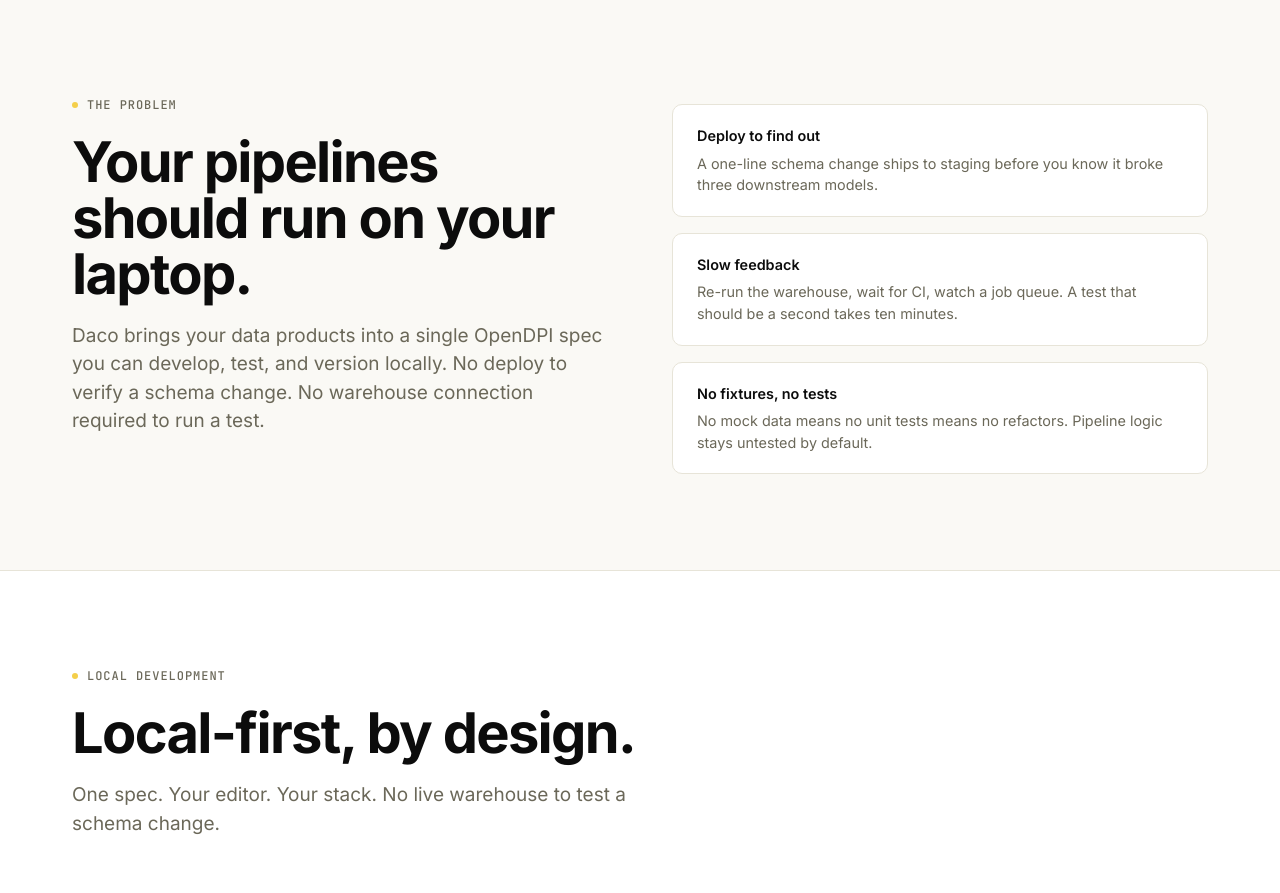
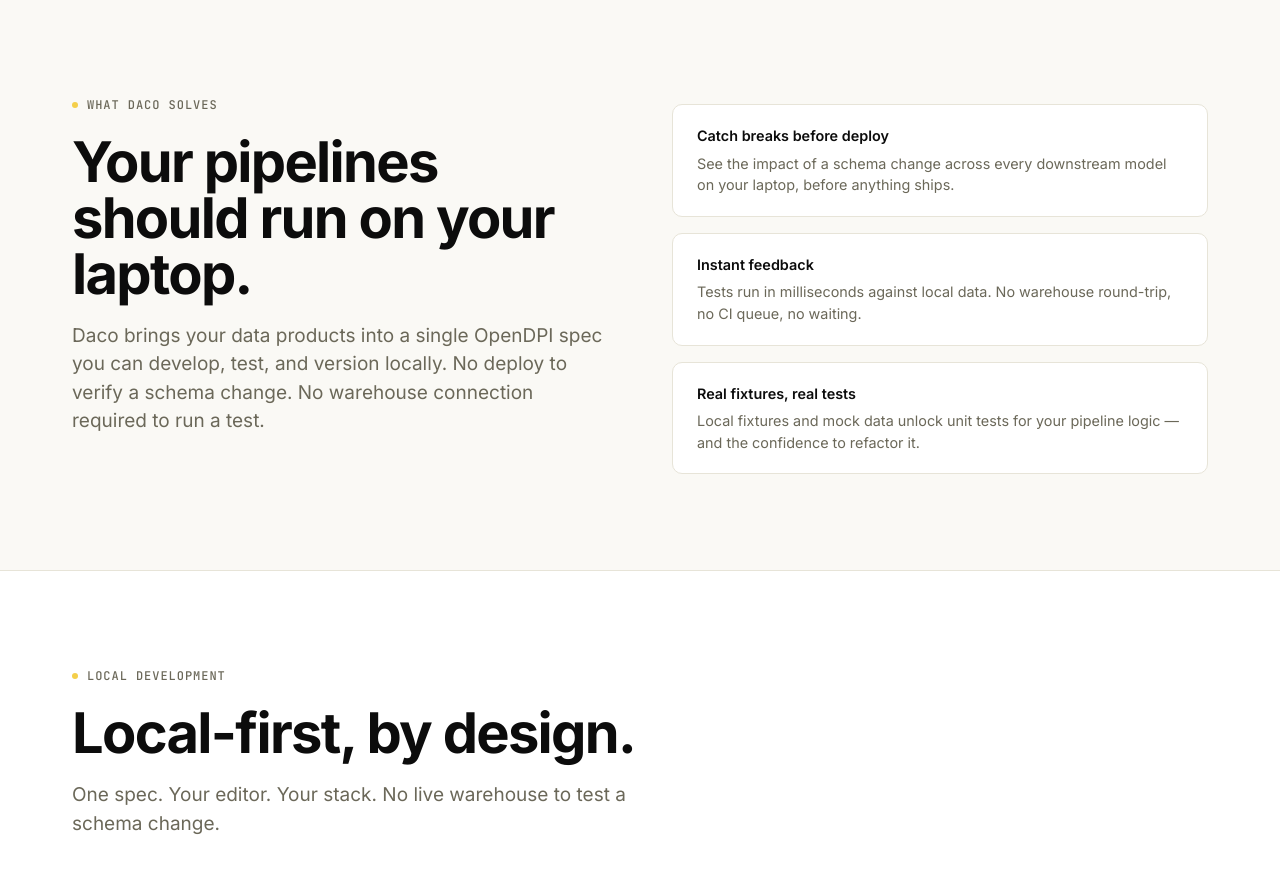
Before and after one commit to dacolabs/cli, a Next.js app in the folder landing/: page / in a window 1280 px wide. Shown: the part 1500-2393 px from the top of the page. Built offline with nearby package versions, Linux system fonts and the light colour scheme.

Commit message:
Change problem text

```diff
--- a/landing/components/Problem.tsx
+++ b/landing/components/Problem.tsx
@@ -1,15 +1,15 @@
 const painPoints = [
   {
-    label: 'Deploy to find out',
-    body: 'A one-line schema change ships to staging before you know it broke three downstream models.',
+    label: 'Catch breaks before deploy',
+    body: 'See the impact of a schema change across every downstream model on your laptop, before anything ships.',
   },
   {
-    label: 'Slow feedback',
-    body: 'Re-run the warehouse, wait for CI, watch a job queue. A test that should be a second takes ten minutes.',
+    label: 'Instant feedback',
+    body: 'Tests run in milliseconds against local data. No warehouse round-trip, no CI queue, no waiting.',
   },
   {
-    label: 'No fixtures, no tests',
-    body: 'No mock data means no unit tests means no refactors. Pipeline logic stays untested by default.',
+    label: 'Real fixtures, real tests',
+    body: 'Local fixtures and mock data unlock unit tests for your pipeline logic — and the confidence to refactor it.',
   },
 ]
 
@@ -28,7 +28,7 @@
         <div className="problem-cols" style={{ display: 'grid', gridTemplateColumns: '1fr 1fr', gap: '64px', alignItems: 'start' }}>
           <div>
             <div className="eyebrow">
-              <span className="dot" />The problem
+              <span className="dot" />What Daco solves
             </div>
             <h2 className="section-title" style={{ maxWidth: '16ch' }}>
               Your pipelines should run on your laptop.
```
